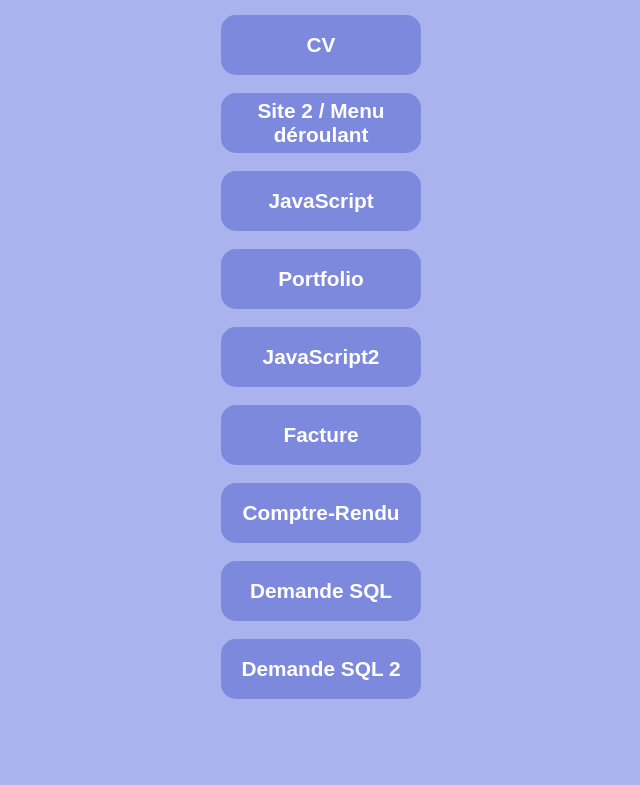
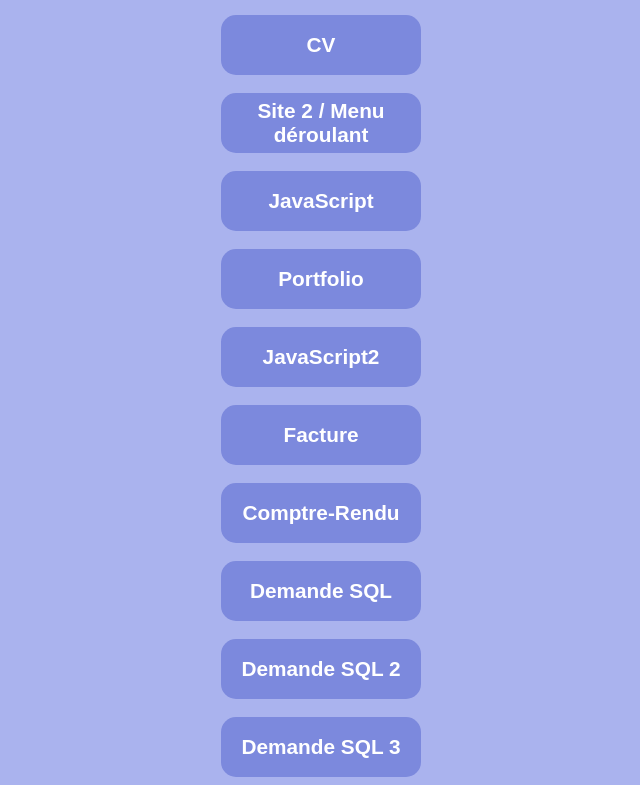
Before and after one commit to CustodioKevin/Index, a plain HTML site: page index.html in a window 1280 px wide. Shown: the part 422-1207 px from the top of the page, without its empty margins (319-959 px from the left). Before the commit the page ends 1129 px from the top, so only its background shows below. Drawn offline with Linux system fonts and the light colour scheme.

Commit message:
Update index.html

```diff
--- a/index.html
+++ b/index.html
@@ -102,6 +102,12 @@
 
 <a  class="button"  href="sql 2.txt" download> <strong> Demande SQL 2</strong> </a>
 
+&nbsp;
+&nbsp;
+&nbsp;
+
+<a  class="button"  href="sql 3.txt" download> <strong> Demande SQL 3</strong> </a>
+
 </center>
 
 
```
